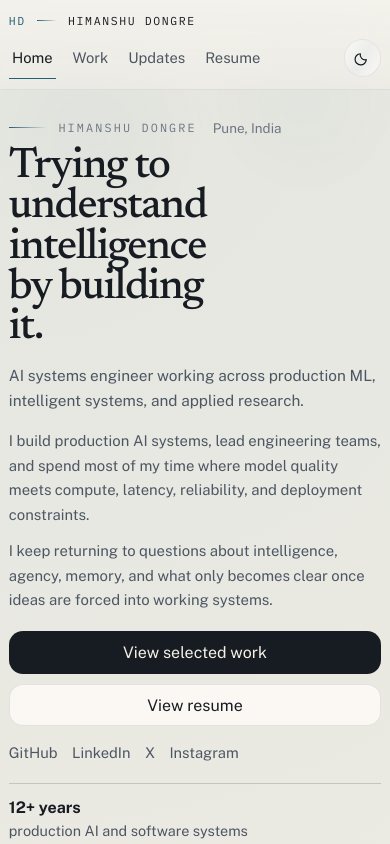
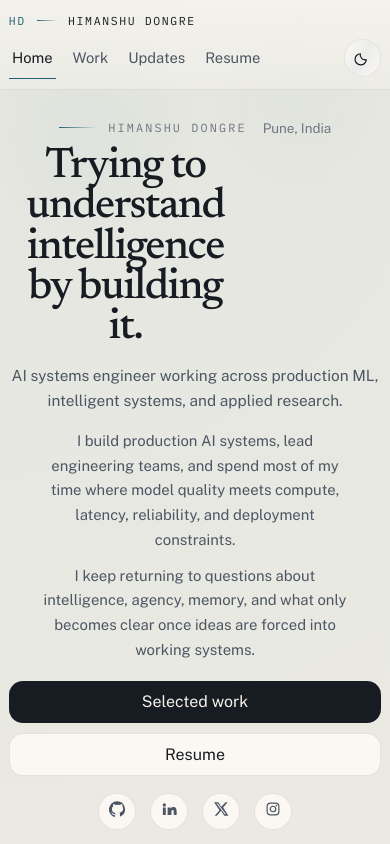
Before and after one commit to himanshudongre/himanshudongre.com, a Next.js app: page / in a window 390 px wide. Shown: the top 844 px of the page. Built offline with nearby package versions, Linux system fonts and the light colour scheme.

Commit message:
Polish social links and narrow mobile hero

```diff
--- a/app/globals.css
+++ b/app/globals.css
@@ -282,8 +282,7 @@ html[data-theme="dark"] .site-header {
 .site-nav a.is-active,
 .theme-toggle:hover,
 .text-link:hover,
-.hero__social-link:hover,
-.site-footer__link:hover {
+.social-icon-link:hover {
   color: var(--text);
 }
 
@@ -444,10 +443,10 @@ html[data-theme="dark"] .site-header {
 
 .hero__socials {
   margin-top: 1.05rem;
+  align-items: center;
 }
 
-.hero__social-link,
-.site-footer__link,
+.social-icon-link,
 .text-link {
   display: inline-flex;
   align-items: center;
@@ -457,13 +456,28 @@ html[data-theme="dark"] .site-header {
   transition: color var(--transition-fast);
 }
 
-.hero__social-link {
-  padding-bottom: 0.1rem;
-  border-bottom: 1px solid transparent;
+.social-icon-link {
+  justify-content: center;
+  width: 2.35rem;
+  height: 2.35rem;
+  border: 1px solid var(--line);
+  border-radius: 999px;
+  background: var(--bg-panel);
+  transition:
+    transform var(--transition-fast),
+    color var(--transition-fast),
+    border-color var(--transition-fast),
+    background var(--transition-fast);
 }
 
-.hero__social-link:hover {
+.social-icon-link:hover {
+  transform: translateY(-1px);
   border-color: var(--line-strong);
+}
+
+.social-icon-link svg {
+  width: 1rem;
+  height: 1rem;
 }
 
 .text-link {
@@ -1060,6 +1074,7 @@ html[data-js="true"] .reveal.is-visible {
 
   .hero__socials {
     gap: 0.55rem 0.9rem;
+    justify-content: center;
   }
 
   .hero__portrait-card {
@@ -1151,6 +1166,30 @@ html[data-js="true"] .reveal.is-visible {
     font-size: 0.84rem;
   }
 
+  .hero__content {
+    text-align: center;
+  }
+
+  .hero__meta {
+    justify-content: center;
+  }
+
+  .hero__summary {
+    justify-items: center;
+  }
+
+  .hero__summary p {
+    max-width: 34ch;
+  }
+
+  .hero__metrics {
+    text-align: center;
+  }
+
+  .hero__focus {
+    text-align: left;
+  }
+
   .section-heading__title {
     font-size: clamp(1.4rem, 7vw, 1.8rem);
   }
--- a/app/page.tsx
+++ b/app/page.tsx
@@ -4,6 +4,7 @@ import Link from "next/link";
 import { ProjectCard } from "@/components/project-card";
 import { Reveal } from "@/components/reveal";
 import { SectionHeading } from "@/components/section-heading";
+import { SocialIconLinks } from "@/components/social-icon-links";
 import { UpdateCard } from "@/components/update-card";
 import { education, experience } from "@/content/experience";
 import { profile, principles, researchInterests } from "@/content/profile";
@@ -33,26 +34,14 @@ export default function Home() {
 
           <div className="hero__actions">
             <Link href="/work" className="button">
-              View selected work
+              Selected work
             </Link>
             <Link href="/resume" className="ghost-button">
-              View resume
+              Resume
             </Link>
           </div>
 
-          <div className="hero__socials">
-            {profile.socialLinks.map((link) => (
-              <a
-                key={link.label}
-                className="hero__social-link"
-                href={link.href}
-                rel="noreferrer"
-                target="_blank"
-              >
-                {link.label}
-              </a>
-            ))}
-          </div>
+          <SocialIconLinks className="hero__socials" />
 
           <div className="hero__metrics">
             {profile.metrics.map((metric) => (
--- a/components/site-footer.tsx
+++ b/components/site-footer.tsx
@@ -1,4 +1,5 @@
 import { profile } from "@/content/profile";
+import { SocialIconLinks } from "@/components/social-icon-links";
 
 export function SiteFooter() {
   return (
@@ -7,19 +8,7 @@ export function SiteFooter() {
         <p className="site-footer__note">
           {profile.epigraph} · {new Date().getFullYear()}
         </p>
-        <div className="site-footer__links">
-          {profile.socialLinks.map((link) => (
-            <a
-              key={link.label}
-              className="site-footer__link"
-              href={link.href}
-              rel="noreferrer"
-              target="_blank"
-            >
-              {link.label}
-            </a>
-          ))}
-        </div>
+        <SocialIconLinks className="site-footer__links" />
       </div>
     </footer>
   );
--- /dev/null
+++ b/components/social-icon-links.tsx
@@ -0,0 +1,87 @@
+import { profile } from "@/content/profile";
+
+type SocialIconLinksProps = {
+  className?: string;
+  itemClassName?: string;
+};
+
+export function SocialIconLinks({
+  className = "",
+  itemClassName = "social-icon-link",
+}: SocialIconLinksProps) {
+  return (
+    <div className={className}>
+      {profile.socialLinks.map((link) => (
+        <a
+          key={link.label}
+          aria-label={link.label}
+          className={itemClassName}
+          href={link.href}
+          rel="noreferrer"
+          target="_blank"
+          title={link.label}
+        >
+          <span aria-hidden="true">{iconFor(link.label)}</span>
+          <span className="sr-only">{link.label}</span>
+        </a>
+      ))}
+    </div>
+  );
+}
+
+function iconFor(label: string) {
+  switch (label) {
+    case "GitHub":
+      return <GitHubIcon />;
+    case "LinkedIn":
+      return <LinkedInIcon />;
+    case "X":
+      return <XIcon />;
+    case "Instagram":
+      return <InstagramIcon />;
+    default:
+      return null;
+  }
+}
+
+function GitHubIcon() {
+  return (
+    <svg fill="currentColor" viewBox="0 0 24 24">
+      <path d="M12 .5a12 12 0 0 0-3.8 23.4c.6.1.8-.3.8-.6v-2.2c-3.3.7-4-1.4-4-1.4-.5-1.3-1.3-1.7-1.3-1.7-1.1-.7.1-.7.1-.7 1.2.1 1.9 1.3 1.9 1.3 1.1 1.8 2.8 1.3 3.5 1 .1-.8.4-1.3.8-1.7-2.7-.3-5.6-1.3-5.6-6A4.7 4.7 0 0 1 6.4 8c-.1-.3-.5-1.6.1-3.4 0 0 1-.3 3.5 1.3a12 12 0 0 1 6.3 0c2.4-1.6 3.5-1.3 3.5-1.3.7 1.8.3 3.1.1 3.4a4.7 4.7 0 0 1 1.3 3.3c0 4.7-2.9 5.7-5.7 6 .4.4.9 1.1.9 2.2v3.2c0 .3.2.7.8.6A12 12 0 0 0 12 .5Z" />
+    </svg>
+  );
+}
+
+function LinkedInIcon() {
+  return (
+    <svg fill="currentColor" viewBox="0 0 24 24">
+      <path d="M4.98 3.5A2.48 2.48 0 1 0 5 8.46a2.48 2.48 0 0 0-.02-4.96ZM2.8 9.6h4.36V21H2.8V9.6Zm7.1 0h4.18v1.55h.06c.58-1.1 2-2.27 4.12-2.27 4.4 0 5.22 2.9 5.22 6.66V21h-4.36v-4.87c0-1.16-.02-2.65-1.61-2.65-1.62 0-1.87 1.27-1.87 2.57V21H9.9V9.6Z" />
+    </svg>
+  );
+}
+
+function XIcon() {
+  return (
+    <svg fill="currentColor" viewBox="0 0 24 24">
+      <path d="M18.9 2H22l-6.76 7.72L23.2 22h-6.24l-4.89-7.38L5.6 22H2.5l7.23-8.27L1.6 2h6.4l4.42 6.77L18.9 2Zm-1.1 18h1.73L7.06 3.9H5.2L17.8 20Z" />
+    </svg>
+  );
+}
+
+function InstagramIcon() {
+  return (
+    <svg fill="none" viewBox="0 0 24 24">
+      <rect
+        x="3.2"
+        y="3.2"
+        width="17.6"
+        height="17.6"
+        rx="5"
+        stroke="currentColor"
+        strokeWidth="1.8"
+      />
+      <circle cx="12" cy="12" r="4.1" stroke="currentColor" strokeWidth="1.8" />
+      <circle cx="17.2" cy="6.9" r="1.2" fill="currentColor" />
+    </svg>
+  );
+}
```
